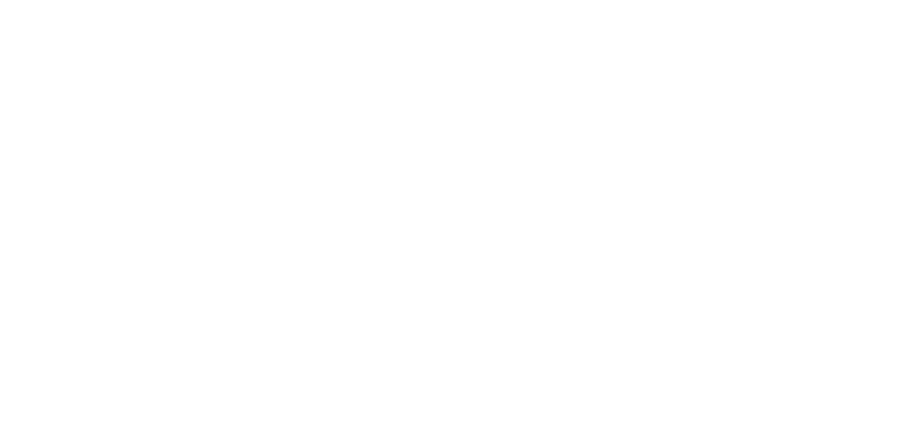
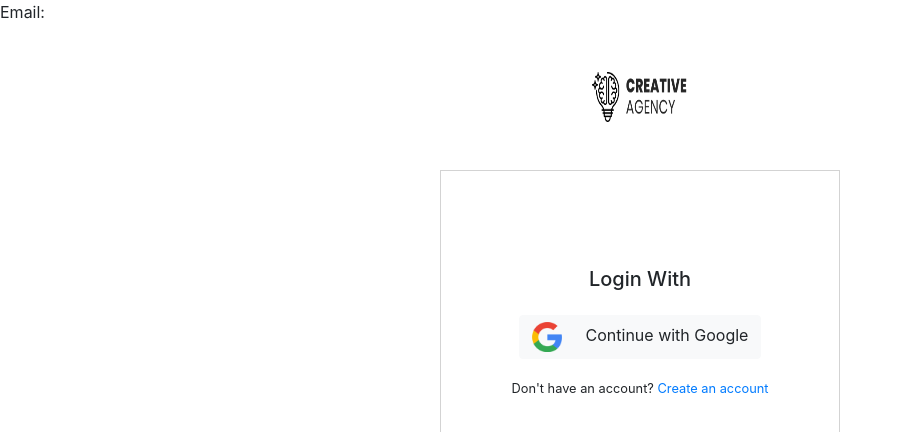
Before and after one commit to ShuvoDas1/creative-agency-client, a React (Create React App) app: page /login in a window 1280 px wide. Shown: the top 432 px of the page, without its empty margins (0-902 px from the left). Built offline with nearby package versions, Linux system fonts and the light colour scheme.

Commit message:
login form working

```diff
--- a/package.json
+++ b/package.json
@@ -7,6 +7,7 @@
     "@testing-library/react": "^9.5.0",
     "@testing-library/user-event": "^7.2.1",
     "bootstrap": "^4.5.2",
+    "firebase": "^7.23.0",
     "react": "^16.13.1",
     "react-bootstrap": "^1.3.0",
     "react-bootstrap-carousel": "^4.1.0",
--- a/src/App.js
+++ b/src/App.js
@@ -1,4 +1,4 @@
-import React from 'react';
+import React, { createContext } from 'react';
 import './App.css';
 import Home from './components/Home/Home/Home';
 import {
@@ -6,18 +6,27 @@
   Switch,
   Route
 } from "react-router-dom";
+import Login from './components/Login/Login';
+import { useState } from 'react';
+
+export const UserContext = createContext();
 
 function App() {
+  const [loggedInUser,setLoggedInUser] = useState({})
   return (
-    <div>
+    <UserContext.Provider value={[loggedInUser,setLoggedInUser]}>
+      Email: {loggedInUser.email}
       <Router>
         <Switch>
           <Route exact path='/'>
             <Home></Home>
           </Route>
+          <Route path='/login'>
+            <Login></Login>
+          </Route>
         </Switch>
       </Router>
-    </div>
+    </UserContext.Provider>
   );
 }
 
--- /dev/null
+++ b/src/components/Login/Firebase.Config.js
@@ -0,0 +1,11 @@
+const firebaseConfig = {
+    apiKey: "AIzaSyBMNo-kwtd6QsW-ovKutI9VZyXdXJOYg6k",
+    authDomain: "creative-agency-520c1.firebaseapp.com",
+    databaseURL: "https://creative-agency-520c1.firebaseio.com",
+    projectId: "creative-agency-520c1",
+    storageBucket: "creative-agency-520c1.appspot.com",
+    messagingSenderId: "316487300701",
+    appId: "1:316487300701:web:379881010e6fbd07d3ffb4"
+  };
+
+  export default firebaseConfig;
--- /dev/null
+++ b/src/components/Login/Login.js
@@ -0,0 +1,48 @@
+import React from 'react';
+import logo from '../../images/logos/logo.png';
+import google from '../../images/icons/google.png'
+import { Link } from 'react-router-dom';
+import * as firebase from "firebase/app";
+import "firebase/auth";
+import firebaseConfig from './Firebase.Config.js';
+import { useContext } from 'react';
+import { UserContext } from '../../App';
+const Login = () => {
+
+    if(firebase.apps.length > 0){
+        firebase.initializeApp(firebaseConfig);
+    }
+
+    var googleProvider = new firebase.auth.GoogleAuthProvider();
+    const [loggedInUser,setLoggedInUser] = useContext(UserContext)
+
+    const handleSignIn = () => {
+        firebase.auth().signInWithPopup(googleProvider)
+        .then(result => {
+            const {displayName,email} = result.user;
+            const signInUser = {name:displayName,email}
+            setLoggedInUser(signInUser);
+          })
+          .catch(error => {
+            console.log(error.message) ;
+
+          });
+    }
+
+    return (
+        <section>
+            <div className='m-5  text-center'>
+                <img src={logo} className='img-fluid' style={{ width: "100px", height: "50px" }}/>
+            </div>
+            <div className=' mt-2 m-auto p-5' style={{border:'1px solid lightGray', width:'400px',height:'300px'}}>
+                <div className='text-center py-5'>
+                    <h5 className='text-center'>Login With</h5>
+                    <button className='btn btn-light my-3' onClick={handleSignIn} ><img src={google} className='img-fluid mr-4' style={{ width: "30px", height: "30px" }} alt=""/>Continue with Google</button>
+                    <p><small>Don't have an account?  <Link to='/login'>Create an account</Link></small></p>
+                </div>
+            </div>
+        </section>
+    );
+};
+
+export default Login;
```
Also changed, not shown: src/images/icons/google.png (added), 1 other file (tests, documents, lock files or other folders).
